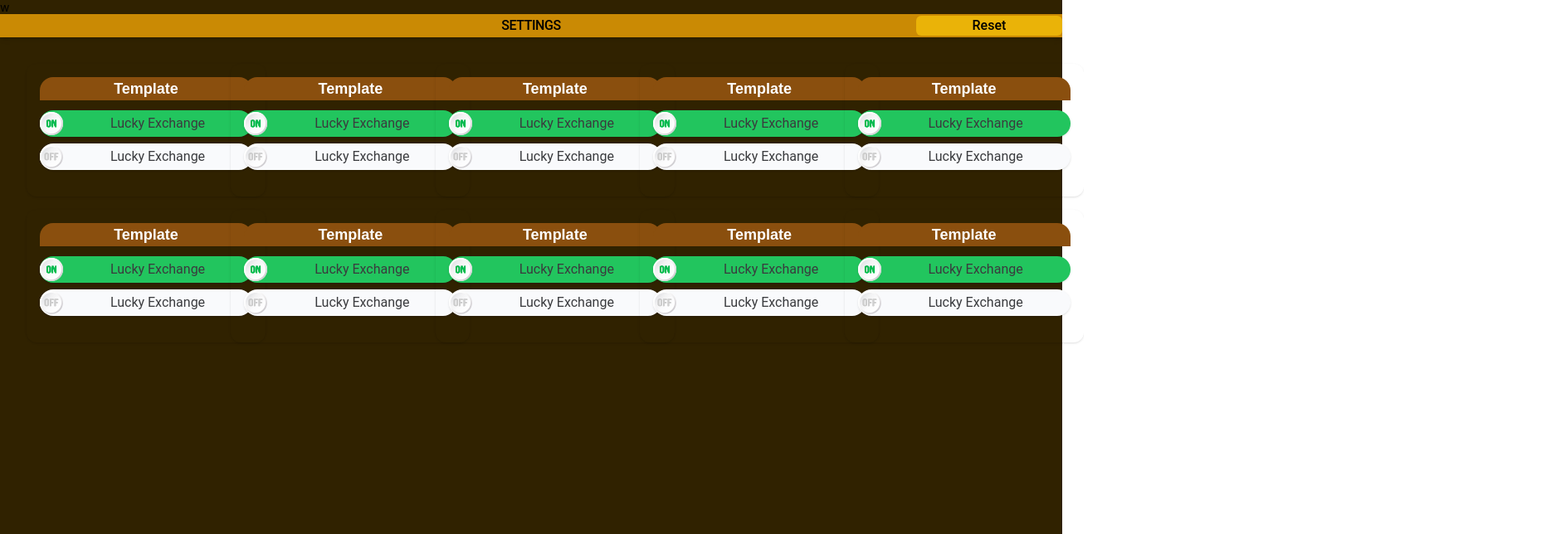
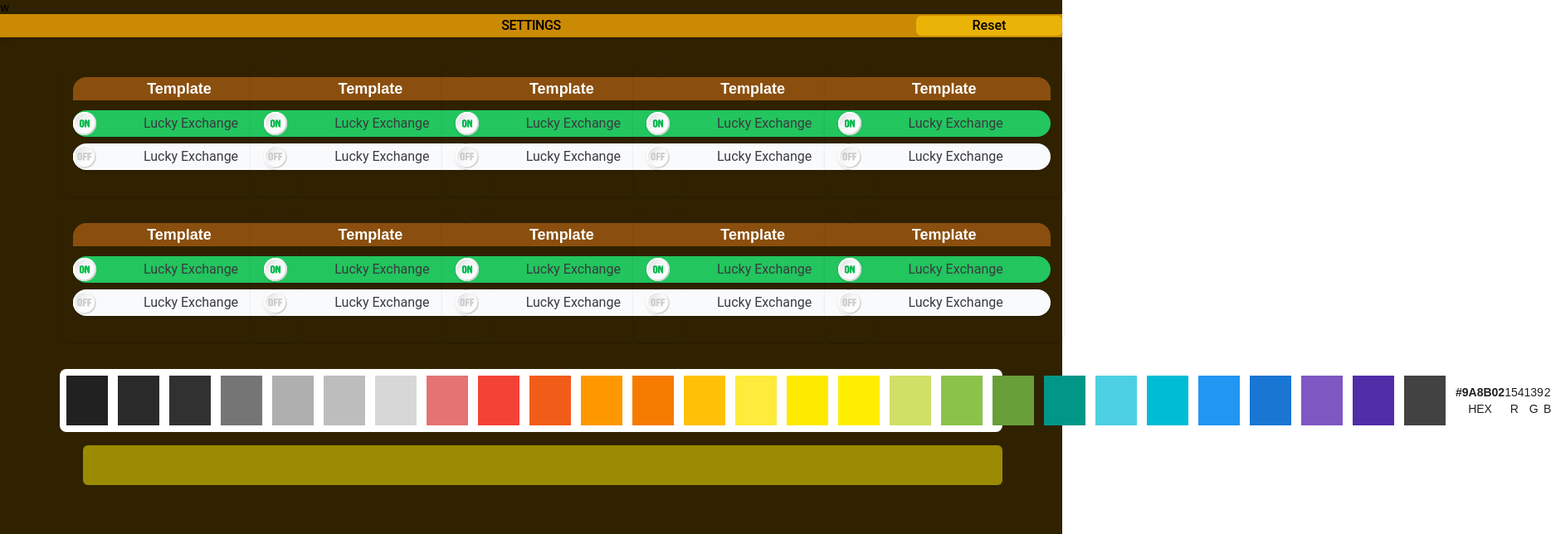
Before and after one commit to Vic428-human/antd5-dashboard-practice, a React (Vite) app: page / in a window 1280 px wide. Shown: the top 644 px of the page at 83% size, 1869 px wide, since content can reach past the window. Built offline with nearby package versions, Linux system fonts and the light colour scheme.

Commit message:
feat: color picker

```diff
--- /dev/null
+++ b/src/components/ColorPicker.tsx
@@ -0,0 +1,106 @@
+import React, { useState } from "react";
+
+const COLOR_LIST = [
+  "#212121",
+  "#2A2A2A",
+  "#313131",
+  "#757575",
+  "#AFAFAF",
+  "#BDBDBD",
+  "#D7D7D7",
+  "#E57373",
+  "#F44336",
+  "#F25C19",
+  "#FF9800",
+  "#F57C00",
+  "#FFC107",
+  "#FFEB3B",
+  "#FEEA00",
+  "#FFEE00",
+  "#D0E066",
+  "#8BC34A",
+  "#689F38",
+  "#009688",
+  "#4DD0E1",
+  "#00BCD4",
+  "#2196F3",
+  "#1976D2",
+  "#7E57C2",
+  "#512DA8",
+  "#424242",
+];
+
+// Hex 轉 RGB 工具
+function hexToRGB(hex) {
+  hex = hex.replace("#", "");
+  const bigint = parseInt(hex, 16);
+  const r = (bigint >> 16) & 255;
+  const g = (bigint >> 8) & 255;
+  const b = bigint & 255;
+  return `rgb(${r}, ${g}, ${b})`;
+}
+
+const ColorPicker = ({ onSelect }) => {
+  const [selectedColor, setSelectedColor] = useState("#9A8B02");
+
+  const handleColorClick = (hex) => {
+    setSelectedColor(hex);
+    if (onSelect) onSelect(hex);
+  };
+
+  // 動態計算 RGB 數值
+  const rgbValue = hexToRGB(selectedColor);
+  const matches = rgbValue.match(/\d+/g); // 取得所有數字
+  const R = matches ? parseInt(matches[0]) : null;
+  const G = matches ? parseInt(matches[1]) : null;
+  const B = matches ? parseInt(matches[2]) : null;
+
+  return (
+    <div className="w-full space-x-7 mx-auto space-y-4 px-8">
+      <div
+        className="flex gap-3 py-2 px-2 items-center rounded-lg"
+        style={{ backgroundColor: "#FFF" }}
+      >
+        <div className="flex w-auto gap-3">
+          {COLOR_LIST.map((color) => (
+            <div
+              key={color}
+              onClick={() => handleColorClick(color)}
+              className={`
+              w-[50px] h-[60px]
+              border border-gray-300 cursor-pointer
+              ${selectedColor === color ? "ring-2 ring-blue-400" : ""}
+            `}
+              style={{ backgroundColor: color }}
+              aria-label={`Select ${color}`}
+            />
+          ))}
+        </div>
+
+        <div className="flex w-[30%]">
+          <div className="flex-1 text-sm flex flex-col text-center items-center">
+            <span className="font-semibold">{selectedColor}</span>
+            HEX
+          </div>
+          <div className="flex-1 text-sm flex flex-col text-center items-center">
+            <span>{R}</span>R
+          </div>
+          <div className="flex-1 text-sm flex flex-col text-center items-center">
+            <span>{G}</span>G
+          </div>
+          <div className="flex-1 text-sm flex flex-col text-center items-center">
+            <span>{B}</span>B
+          </div>
+        </div>
+      </div>
+      <div className="mt-4">
+        <div
+          className="w-full h-12 rounded-md mt-2"
+          style={{ backgroundColor: selectedColor }}
+        />
+      </div>
+    </div>
+  );
+};
+
+export default ColorPicker;
--- a/src/pages/Home.tsx
+++ b/src/pages/Home.tsx
@@ -1,9 +1,16 @@
 import React from "react";
 import { assets } from "../assets/assets.ts";
 import LuckyExchangeButton from "../components/LuckyExchangeButton.tsx";
+import ColorPicker from "../components/ColorPicker.jsx";
+
+const COLOR_LIST = ["#7A5C5C", "#3EBE9F"];
+
 const Home = () => {
+  const handleColorChange = (color) => {
+    console.log("Selected Color:", color);
+  };
   return (
-    <div className="flex max-h-auto bg-[#302200]">
+    <div className="flex flex-col max-h-auto bg-[#302200] mx-10">
       <div className="grid grid-cols-1 gap-4 p-8 sm:grid-cols-2 md:grid-cols-5 xl:grid-cols-7">
         <div className="min-h-40 w-72 rounded-xl overflow-hidden shadow p-4">
           <div
@@ -176,6 +183,7 @@ const Home = () => {
           </LuckyExchangeButton>
         </div>
       </div>
+      <ColorPicker onSelect={handleColorChange} />
     </div>
   );
 };
```
